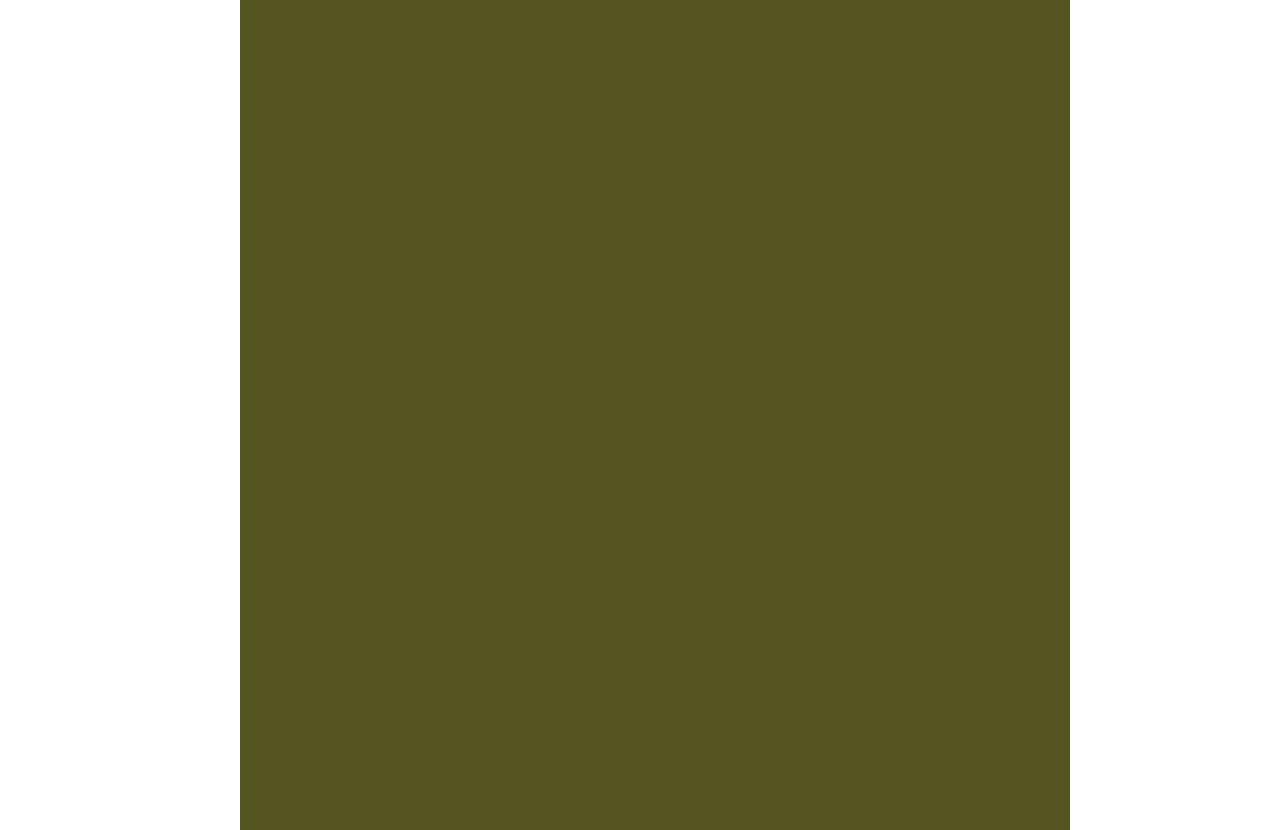
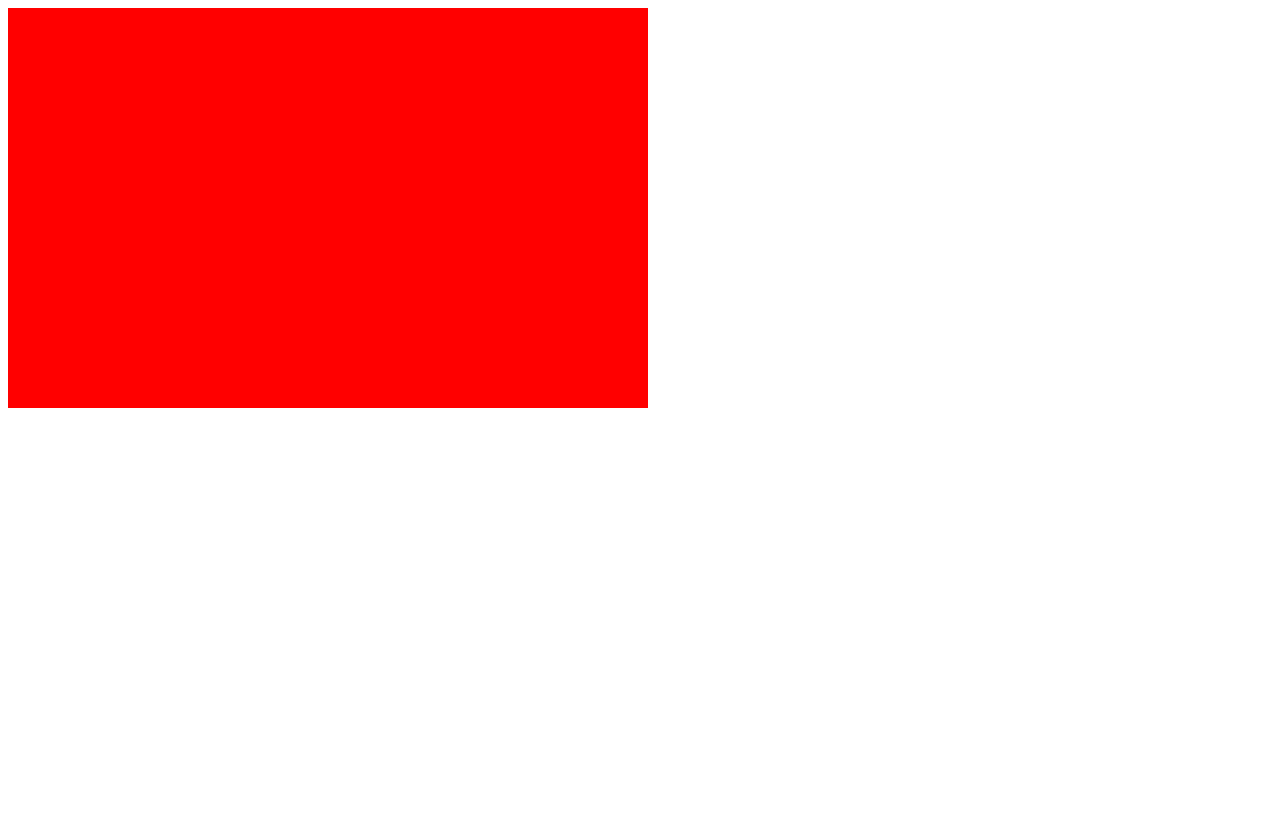
Before and after one commit to Zadag/CheckersJS, a website built with webpack: page dist/index.html in a window 1280 px wide. After the commit the page ends 800 px from the top, so only its background shows below. Built offline with nearby package versions, Linux system fonts and the light colour scheme.

Commit message:
Revert "add board generator"

```diff
--- a/dist/index.html
+++ b/dist/index.html
@@ -5,15 +5,10 @@
     <meta charset="utf-8" />
     <meta name="viewport" content="width=device-width, initial-scale=1" />
     <link rel="stylesheet" href="styles.css" />
-    <title>checkers</title>
+    <title>Weather App</title>
     <script src="main.js" defer></script>
   </head>
   <body>
-    <div id="appContainer">
-      <div id="boardContainer" class="container">
-        <div id="board" class="board">
-        </div>
-      </div>
-    </div>
-    </body>
+    <div></div>
+  </body>
 </html>
--- a/dist/styles.css
+++ b/dist/styles.css
@@ -1,72 +1,5 @@
-@media (prefers-color-scheme: no-preference) {
-  :root {
-    --bg-base: #fff;
-    --font-color: #222;
-  }
+div {
+  height: 50vh;
+  width: 50vw;
+  background-color: red;
 }
-
-@media (prefers-color-scheme: light) {
-  :root {
-    --bg-base: #fff;
-    --font-color: #222;
-  }
-}
-
-@media (prefers-color-scheme: dark) {
-  :root {
-    --bg-base: #0e1216;
-    --font-color: #aaa;
-  }
-}
-
-html {
-  height: 100%;
-}
-
-body {
-  background: var(--bg-base);
-  margin: 0;
-  height: 100%;
-  font-family: sans-serif;
-  color: var(--font-color);
-}
-
-#appContainer {
-  display: flex;
-  flex-direction: column;
-  width: 100%;
-  height: 100%;
-}
-
-.board {
-  display: grid;
-  width: 100%;
-  height: 100%;
-  background: #555;
-  grid-template-rows: repeat(8, 1fr);
-  grid-template-columns: repeat(8, 1fr);
-  background: #552;
-  padding: 15px;
-  grid-gap: 5px;
-}
-
-.container {
-  max-width: 50rem;
-  max-height: 50rem;
-  width: 100%;
-  height: 100%;
-  margin: auto;
-}
-
-.square {
-  width: 100%;
-  height: 100%;
-}
-
-.red {
-  background: #c33;
-}
-
-.black {
-  background: #222;
-}
```
Also changed, not shown: dist/main.js (+0 -19 lines), .eslintrc.json.
